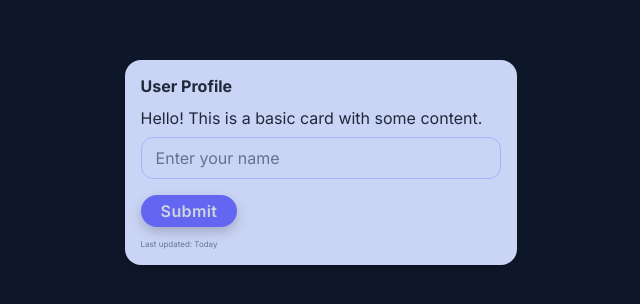
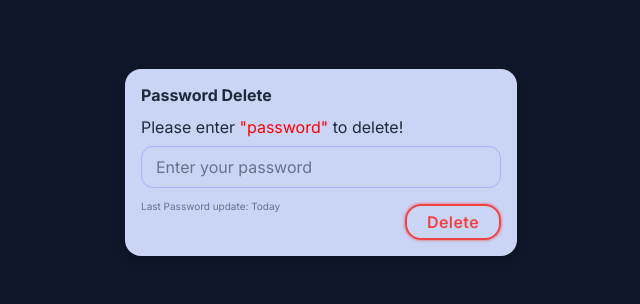
Before and after one commit to StXf1b/ad-material, a React (Vite) app: page / in a window 1280 px wide. Shown: the part 238-542 px from the top of the page, without its empty margins (319-959 px from the left). Built offline with nearby package versions, Linux system fonts and the light colour scheme.

Commit message:
Using The Components v1.1

```diff
--- a/src/App.jsx
+++ b/src/App.jsx
@@ -2,18 +2,28 @@ import { Card } from "./components/Card/Card"
 import './App.css'
 import { Button } from "./components/Button/Button"
 import { Input } from "./components/Input/Input"
+import { useState } from "react"
+
 
 function App() {
-
-
+  const [password, setPassword] = useState("");
+  const handleDelete = (e) => {
+    e.preventDefault();
+    if (password === "password") {
+    alert("Password Deleted Successfully!");
+    } else {
+      alert("Incorrect Password. Please try again.");
+    }
+    setPassword("");
+  }
   return (
     <div className="main">
       <Card variant="shadow">
-        <div className="card-header">User Profile</div>
-        <p>Hello! This is a basic card with some content.</p>
-        <Input placeholder="Enter your name" className="card-input" />
-        <Button variant="primary" className="card-button">Submit</Button>
-        <div className="card-footer">Last updated: Today</div>
+        <div className="card-header">Password Delete</div>
+        <p>Please enter <span style={{ color: "#ff0000" }}>"password"</span> to delete!</p>
+        <Input placeholder="Enter your password" className="card-input" value={password} onChange={(e) => setPassword(e.target.value)} />
+        <Button variant="danger" className="card-button" onClick={handleDelete}>Delete</Button>
+        <div className="card-footer">Last Password update: Today</div>
       </Card>
     </div>
   )
--- a/src/components/Card/Card.css
+++ b/src/components/Card/Card.css
@@ -25,7 +25,7 @@
 }
 
 .card-shadow:hover {
-  transform: translateY(-2px); /* Subtle lift */
+  transform: translateY(-1px); /* Subtle lift */
   box-shadow: var(--shadow-xl, 0 6px 20px rgba(0,0,0,0.2));
 }
 
@@ -45,6 +45,7 @@
 .card .card-button {
   margin-top: 16px;
   text-align: right;
+  float: right;
 }
 
 .card .card-input {
--- a/src/styles/settings.css
+++ b/src/styles/settings.css
@@ -22,7 +22,7 @@
 
   /* Font Sizes */
   --font-size-sm: 4px;
-  --font-size-md: 8px;
+  --font-size-md: 10px;
   --font-size-lg: 16px;
   --font-size-xl: 24px;
 
```
Also changed, not shown: 1 other file (tests, documents, lock files or other folders).
